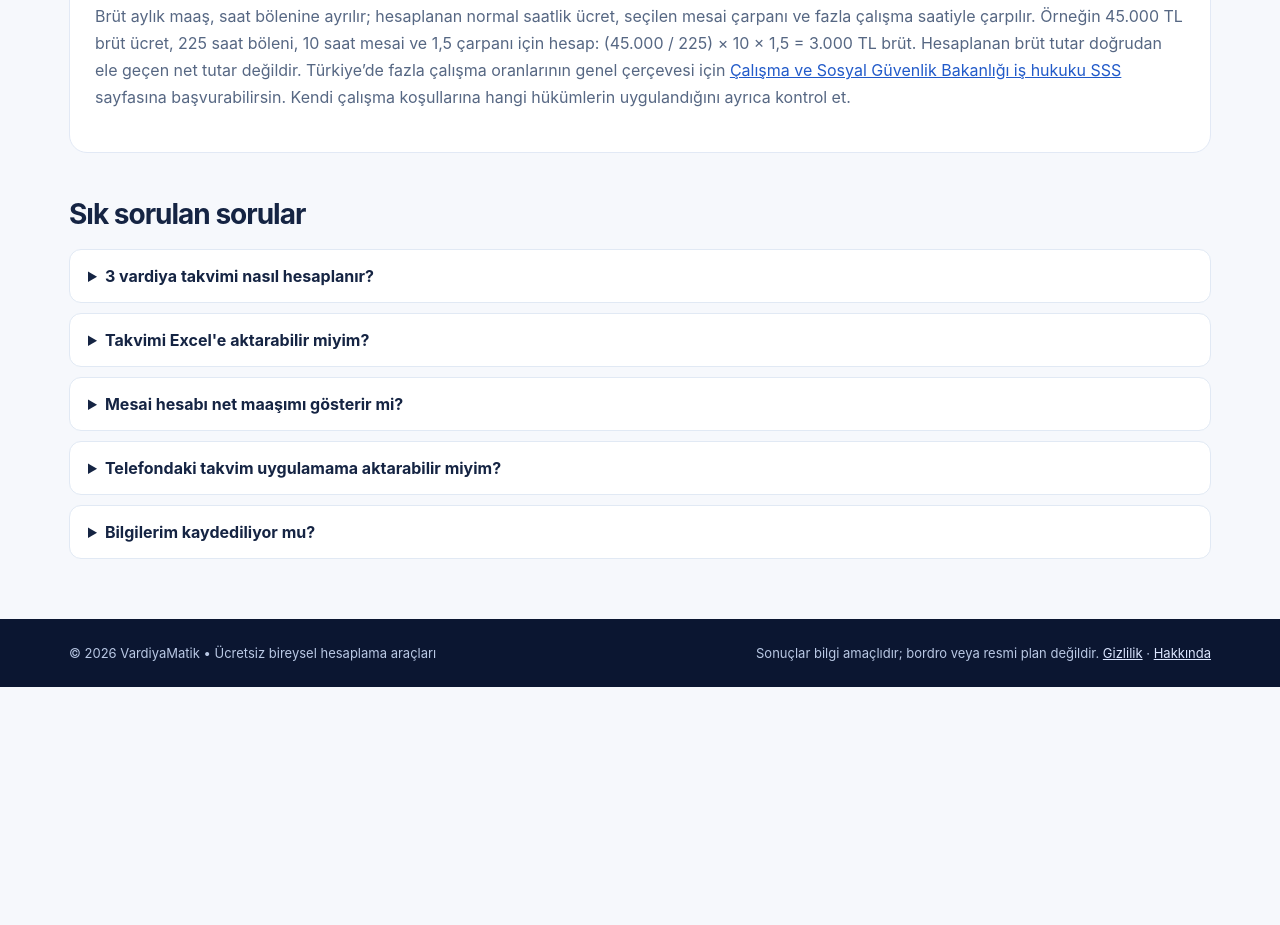
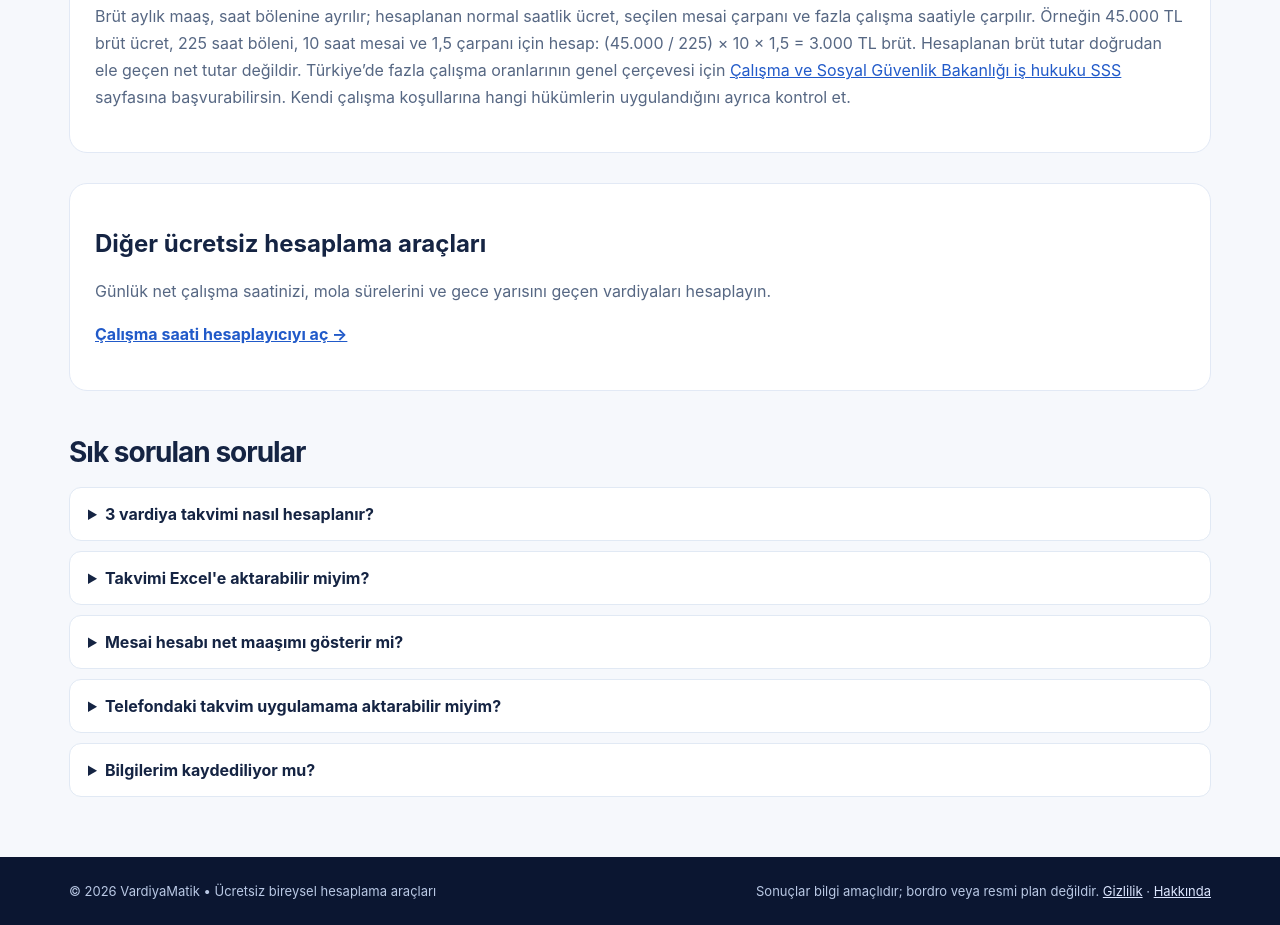
Before and after one commit to nilayozel/vardiyamatik, a plain HTML site: page public/index.html in a window 1280 px wide. Shown: the part 1903-2828 px from the top of the page. Before the commit the page ends 2590 px from the top, so only its background shows below. Drawn offline with Linux system fonts and the light colour scheme.

Commit message:
Link work hours calculator from home, sitemap and offline cache

```diff
--- a/public/index.html
+++ b/public/index.html
@@ -38,6 +38,7 @@ button:focus-visible,a:focus-visible,input:focus-visible,select:focus-visible{ou
 <section id="hours" class="panel" role="tabpanel" aria-labelledby="hours-tab" hidden><div class="calc-grid"><div class="card"><h2>Günlük çalışma süresi</h2><p class="muted">Giriş, çıkış ve ücretsiz mola süresini gir. Gece yarısını aşan vardiyaları da hesaplarız.</p><div class="field"><label for="clockIn">İşe giriş saati</label><input type="time" id="clockIn" value="08:00"></div><div class="field"><label for="clockOut">İşten çıkış saati</label><input type="time" id="clockOut" value="17:00"></div><div class="field"><label for="breakMin">Ücretsiz mola (dakika)</label><input type="number" id="breakMin" value="60" min="0" max="1440"></div><div id="hoursError" class="input-error" role="status"></div><div class="notice">Giriş ve çıkış eşitse 24 saatlik vardiya varsayılır. Hesap tek vardiya içindir.</div></div><div class="result"><div class="eyebrow">Net çalışma süresi</div><div class="amount" id="netTime">8 sa 0 dk</div><small>Mola düşüldükten sonraki toplam.</small><dl><dt>Brüt vardiya süresi</dt><dd id="grossTime">9 sa</dd><dt>Ücretsiz mola</dt><dd id="breakOut">60 dk</dd><dt>Net süre (ondalık)</dt><dd id="decimalTime">8,00 saat</dd></dl></div></div></section>
 <section class="info-grid" style="margin-top:27px"><article class="card"><h3>🔒 Üyelik gerektirmez</h3><p>Hesap oluşturma, telefon numarası veya e-posta istemiyoruz. Hesaplar tarayıcında yapılır.</p></article><article class="card"><h3>📥 Takvimi dışa aktar</h3><p>Oluşturduğun aylık vardiya listesini CSV olarak Excel'de açabilir, .ics dosyasıyla kişisel takvimine ekleyebilirsin.</p></article><article class="card"><h3>📱 Telefondan da kullan</h3><p>Vardiya takvimini telefonda, tablette veya bilgisayarda görüntüleyebilirsin.</p></article></section>
 <section class="seo"><h2>Vardiya takvimi nasıl oluşturulur?</h2><p>Önce çalışma düzenini seç. Örneğin sabah, akşam, gece ve izin günlerinden oluşan döngüyü belirle. Döngünün ilk gününü takvimden işaretle ve vardiya başına net çalışma saatini gir. “Takvimi oluştur” düğmesine bastığında seçtiğin düzen, ayın bütün günlerine uygulanır. Önceki ve sonraki ayları da görüntüleyebilirsin.</p><p>İş yerindeki vardiya değişim sıklığı farklıysa “Özel vardiya döngüsü” alanında her günü sırasıyla tanımlayabilir, takvimde tek tek günlere tıklayarak değişiklik yapabilirsin. Bu araç bireysel planlama içindir; resmi puantaj kaydı veya işveren vardiya bildirimi yerine geçmez.</p><h2>Fazla mesai tutarı nasıl hesaplanır?</h2><p>Brüt aylık maaş, saat bölenine ayrılır; hesaplanan normal saatlik ücret, seçilen mesai çarpanı ve fazla çalışma saatiyle çarpılır. Örneğin 45.000 TL brüt ücret, 225 saat böleni, 10 saat mesai ve 1,5 çarpanı için hesap: (45.000 / 225) × 10 × 1,5 = 3.000 TL brüt. Hesaplanan brüt tutar doğrudan ele geçen net tutar değildir. Türkiye’de fazla çalışma oranlarının genel çerçevesi için <a href="https://www.csgb.gov.tr/sikca-sorulan-sorular/calisma-genel-mudurlugu/%C4%B1s-kanunu/" target="_blank" rel="noopener noreferrer">Çalışma ve Sosyal Güvenlik Bakanlığı iş hukuku SSS</a> sayfasına başvurabilirsin. Kendi çalışma koşullarına hangi hükümlerin uygulandığını ayrıca kontrol et.</p></section>
+<section class="seo"><h2>Diğer ücretsiz hesaplama araçları</h2><p>Günlük net çalışma saatinizi, mola sürelerini ve gece yarısını geçen vardiyaları hesaplayın.</p><p><a href="./calisma-saati-hesaplama.html"><strong>Çalışma saati hesaplayıcıyı aç →</strong></a></p></section>
 <section class="faq"><h2 class="section-title">Sık sorulan sorular</h2><details><summary>3 vardiya takvimi nasıl hesaplanır?</summary><p>Başlangıç gününü ve döngü sırasını girersin. Araç her gün için döngüyü ilerleterek sabah, akşam, gece veya izin gününü takvime yerleştirir.</p></details><details><summary>Takvimi Excel'e aktarabilir miyim?</summary><p>Evet. CSV indir düğmesini kullanarak görüntülenen ayın tarih ve vardiyalarını Excel'de açılabilecek dosya olarak indirebilirsin.</p></details><details><summary>Mesai hesabı net maaşımı gösterir mi?</summary><p>Hayır. Mesai hesaplayıcı yalnızca kullanıcı girdilerine göre yaklaşık brüt tutarı gösterir. Kesintiler, bordro ve özel sözleşme koşulları dahil değildir.</p></details><details><summary>Telefondaki takvim uygulamama aktarabilir miyim?</summary><p>Evet. .ics dosyasını indirerek telefonunun takvim uygulamasına aktarabilirsin. Saat bilgisi girilmediğinden etkinlikler tüm gün olarak işaretlenir. Aynı dosyayı tekrar içe aktarmak mükerrer kayıt oluşturabilir.</p></details><details><summary>Bilgilerim kaydediliyor mu?</summary><p>Takvim ayarları yalnızca bu cihazdaki tarayıcı depolamasına kaydedilir. Verilerin bir sunucuya gönderilmez.</p></details></section></main>
 <dialog id="editDialog" class="edit-dialog" aria-labelledby="editHeading"><div class="dialog-inner"><h2 id="editHeading">Günün vardiyasını düzenle</h2><p id="editDateLabel" class="muted"></p><input id="editDate" type="hidden"><div class="field"><label for="editShift">Bu günün vardiyası</label><select id="editShift"><option value="auto">Döngüye göre (sıfırla)</option><option value="S">Sabah</option><option value="A">Akşam</option><option value="G">Gece</option><option value="İ">İzin</option></select></div><div class="dialog-actions"><button id="cancelEdit" class="secondary" type="button">Vazgeç</button><button id="saveEdit" class="primary" type="button">Kaydet</button></div></div></dialog>
 <footer class="footer"><div class="shell footrow"><span>© <span id="year"></span> VardiyaMatik • Ücretsiz bireysel hesaplama araçları</span><span>Sonuçlar bilgi amaçlıdır; bordro veya resmi plan değildir. <a class="footer-link" href="./gizlilik.html">Gizlilik</a> · <a class="footer-link" href="./hakkinda.html">Hakkında</a></span></div></footer><div id="toast" class="toast" role="status"></div>
```
